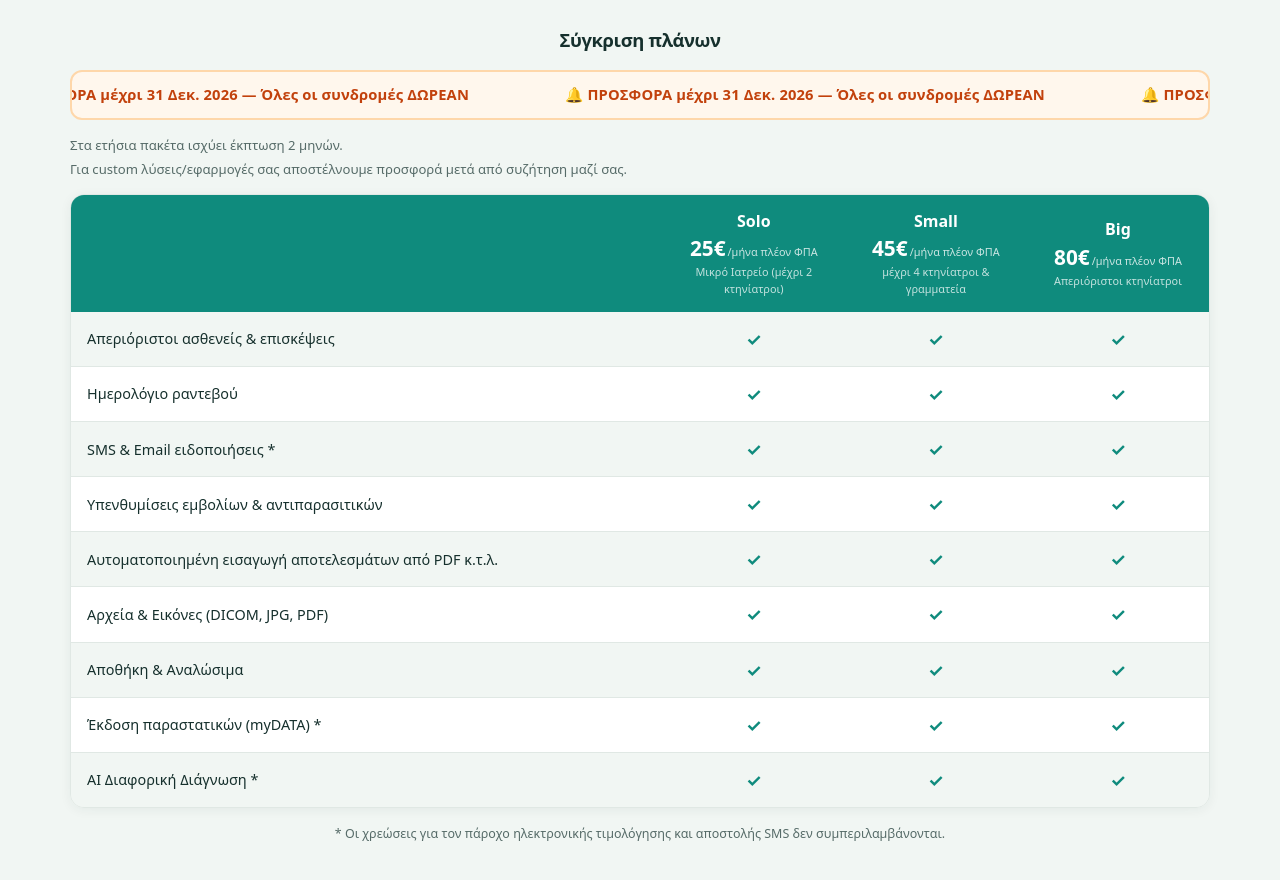
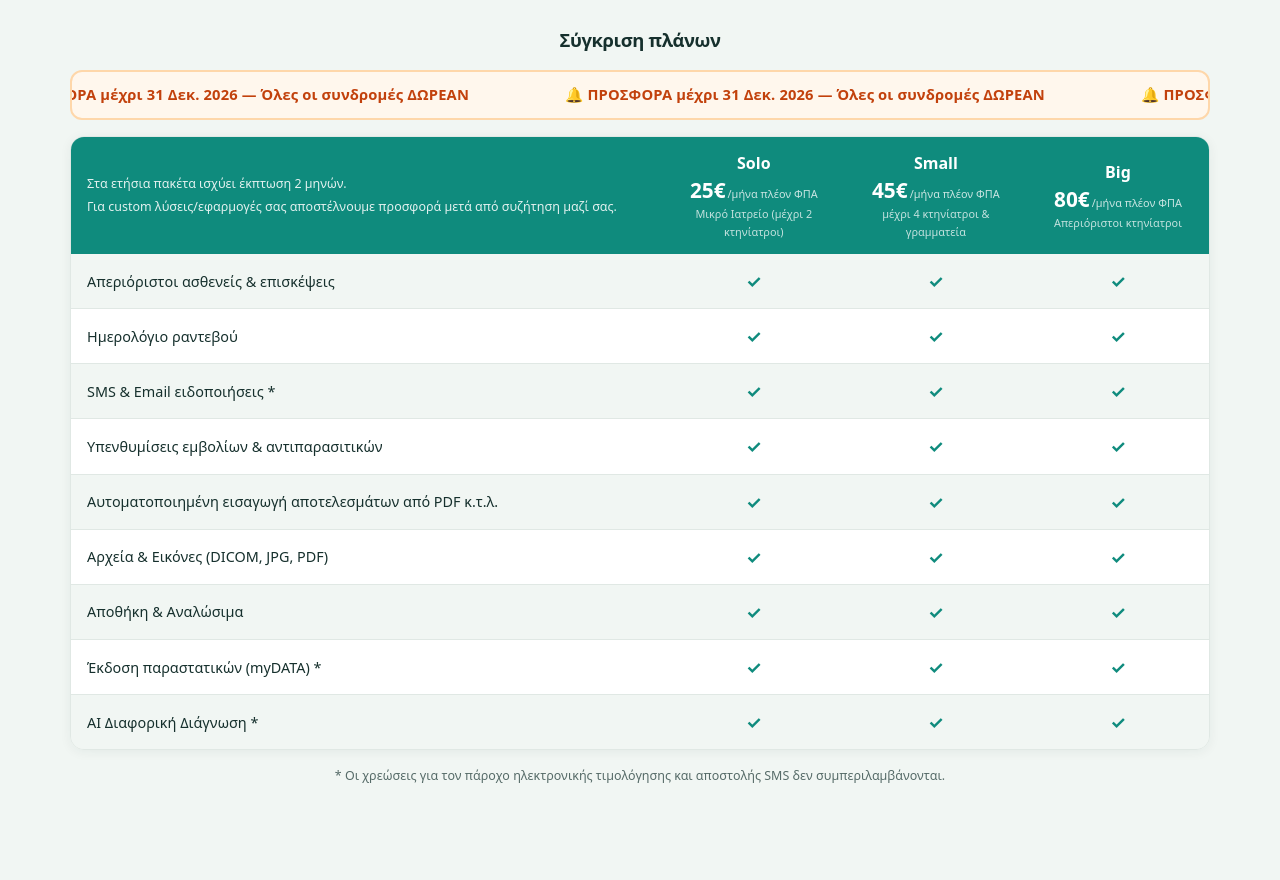
Before and after one commit to nafnafnaf/vetdesk-site, an Astro site: page / in a window 1280 px wide. Shown: the part 5940-6820 px from the top of the page. Built offline with nearby package versions, Linux system fonts and the light colour scheme; Astro itself is replaced by a stand-in of ours.

Commit message:
feat: move annual discount and custom pricing notes into table header left cell
Co-Authored-By: Claude Sonnet 4.6 <noreply@anthropic.com>

```diff
--- a/src/components/Pricing.astro
+++ b/src/components/Pricing.astro
@@ -18,15 +18,13 @@ const cmp = t.pricing.compare;
           <span aria-hidden="true">🔔 ΠΡΟΣΦΟΡΑ μέχρι 31 Δεκ. 2026 &mdash; Όλες οι συνδρομές ΔΩΡΕΑΝ</span>
         </div>
       </div>
-      <div class="compare-pre-note">
-        <p>Στα ετήσια πακέτα ισχύει έκπτωση 2 μηνών.</p>
-        <p>Για custom λύσεις/εφαρμογές σας αποστέλνουμε προσφορά μετά από συζήτηση μαζί σας.</p>
-      </div>
       <div class="compare-scroll">
         <table class="compare-table">
           <thead>
             <tr>
-              <th class="feat-col"></th>
+              <th class="feat-col">
+                {cmp.headerNotes.map((n) => <p class="header-note">{n}</p>)}
+              </th>
               {cmp.plans.map((p) => (
                 <th>
                   <span class="plan-name">{p.name}</span>
@@ -188,18 +186,13 @@ const cmp = t.pricing.compare;
     .promo-inner { animation: none; }
     .promo-inner span:not(:first-child) { display: none; }
   }
-  .compare-pre-note {
-    max-width: 52%;
-    margin-bottom: 0.85rem;
+  .header-note {
+    margin: 0 0 0.35rem;
+    font-size: 0.78rem;
+    font-weight: 500;
+    color: var(--on-primary);
+    opacity: 0.88;
+    line-height: 1.45;
   }
-  .compare-pre-note p {
-    margin: 0 0 0.3rem;
-    font-size: 0.82rem;
-    color: var(--muted);
-    line-height: 1.5;
-  }
-  .compare-pre-note p:last-child { margin-bottom: 0; }
-  @media (max-width: 600px) {
-    .compare-pre-note { max-width: 100%; }
-  }
+  .header-note:last-child { margin-bottom: 0; }
 </style>
--- a/src/i18n/ui.ts
+++ b/src/i18n/ui.ts
@@ -142,6 +142,10 @@ const el = {
     bullets: ['Δωρεάν παρουσίαση', 'Βοήθεια με τη μεταφορά δεδομένων', 'Υποστήριξη στα ελληνικά'],
     compare: {
       title: 'Σύγκριση πλάνων',
+      headerNotes: [
+        'Στα ετήσια πακέτα ισχύει έκπτωση 2 μηνών.',
+        'Για custom λύσεις/εφαρμογές σας αποστέλνουμε προσφορά μετά από συζήτηση μαζί σας.',
+      ],
       note: '* Οι χρεώσεις για τον πάροχο ηλεκτρονικής τιμολόγησης και αποστολής SMS δεν συμπεριλαμβάνονται.',
       plans: [
         { name: 'Solo', badge: 'Μικρό Ιατρείο (μέχρι 2 κτηνίατροι)', price: '25€', period: '/μήνα πλέον ΦΠΑ' },
@@ -338,6 +342,10 @@ const en: typeof el = {
     bullets: ['Free demo', 'Help with data migration', 'Support in Greek'],
     compare: {
       title: 'Plan comparison',
+      headerNotes: [
+        'Annual plans include a 2-month discount.',
+        'For custom solutions / applications we send you a quote after a discussion.',
+      ],
       note: '* E-invoicing provider and SMS sending fees are not included.',
       plans: [
         { name: 'Solo', badge: 'Small practice (up to 2 vets)', price: '25€', period: '/month excl. VAT' },
```
Also changed, not shown: 4 other files.
